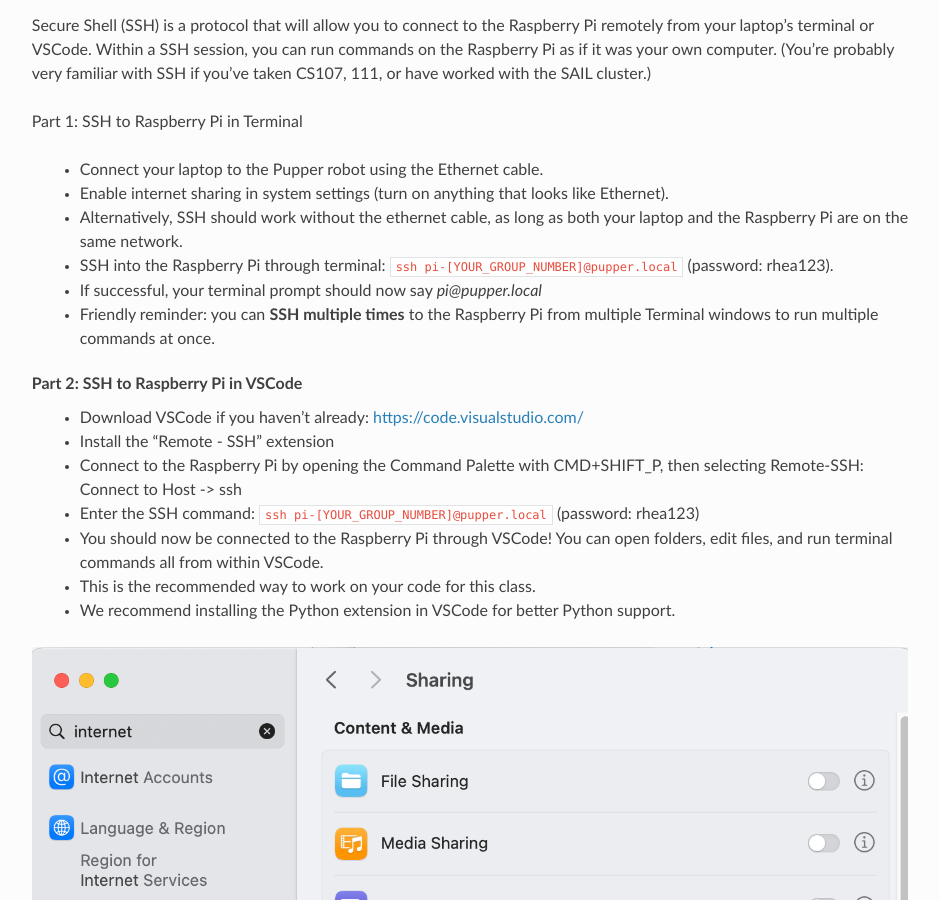
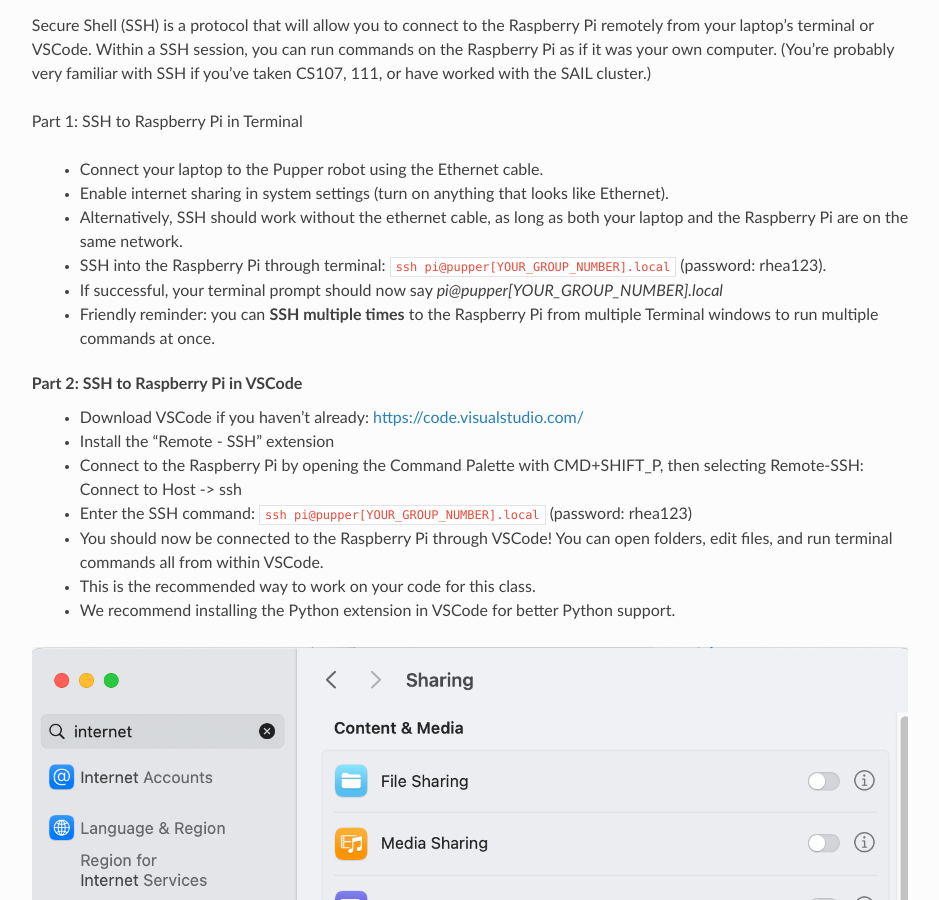
Before and after one commit to cs123-stanford/cs123-stanford, a Sphinx documentation site: the page built from docs/schedule/labs/fall-25/lab-1.rst, in a window 1280 px wide and 900 px high, scrolled down 1586 px. Shown: the whole window, without its empty margins (320-1259 px from the left). Built offline with Sphinx 7.4.7 and the Read the Docs theme 3.1.0, drawn with Linux system fonts in a browser that asks for light colours.

Commit message:
Updates lab 1 small errors

```diff
--- a/docs/schedule/labs/fall-25/lab-1.rst
+++ b/docs/schedule/labs/fall-25/lab-1.rst
@@ -52,15 +52,15 @@
    - Connect your laptop to the Pupper robot using the Ethernet cable.
    - Enable internet sharing in system settings (turn on anything that looks like Ethernet).
    - Alternatively, SSH should work without the ethernet cable, as long as both your laptop and the Raspberry Pi are on the same network.
-   - SSH into the Raspberry Pi through terminal: ``ssh pi-[YOUR_GROUP_NUMBER]@pupper.local`` (password: rhea123).
-   - If successful, your terminal prompt should now say `pi@pupper.local`
+   - SSH into the Raspberry Pi through terminal: ``ssh pi@pupper[YOUR_GROUP_NUMBER].local`` (password: rhea123).
+   - If successful, your terminal prompt should now say `pi@pupper[YOUR_GROUP_NUMBER].local`
    - Friendly reminder: you can **SSH multiple times** to the Raspberry Pi from multiple Terminal windows to run multiple commands at once.
 
 Part 2: SSH to Raspberry Pi in VSCode
    - Download VSCode if you haven't already: https://code.visualstudio.com/
    - Install the "Remote - SSH" extension
    - Connect to the Raspberry Pi by opening the Command Palette with CMD+SHIFT_P, then selecting Remote-SSH: Connect to Host -> ssh
-   - Enter the SSH command: ``ssh pi-[YOUR_GROUP_NUMBER]@pupper.local`` (password: rhea123)
+   - Enter the SSH command: ``ssh pi@pupper[YOUR_GROUP_NUMBER].local`` (password: rhea123)
    - You should now be connected to the Raspberry Pi through VSCode! You can open folders, edit files, and run terminal commands all from within VSCode.
    - This is the recommended way to work on your code for this class.
    - We recommend installing the Python extension in VSCode for better Python support.
--- a/docs/schedule/lectures/fall-25/lec-1.rst
+++ b/docs/schedule/lectures/fall-25/lec-1.rst
@@ -28,6 +28,3 @@
 .. youtube:: io4QuRr5GCA
    :width: 640
    :height: 360
-
-.. warning::
-   This content is from Spring 2025 and will be updated for Fall 2025. The core concepts remain the same, but some details may change.
```
